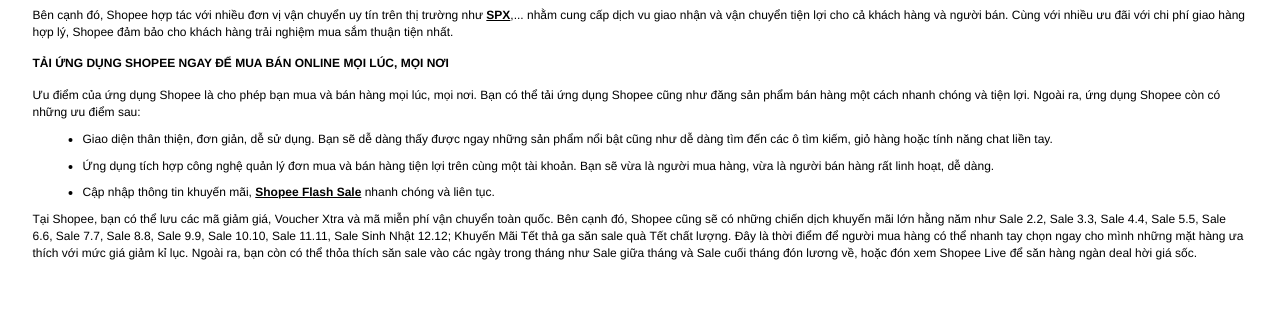
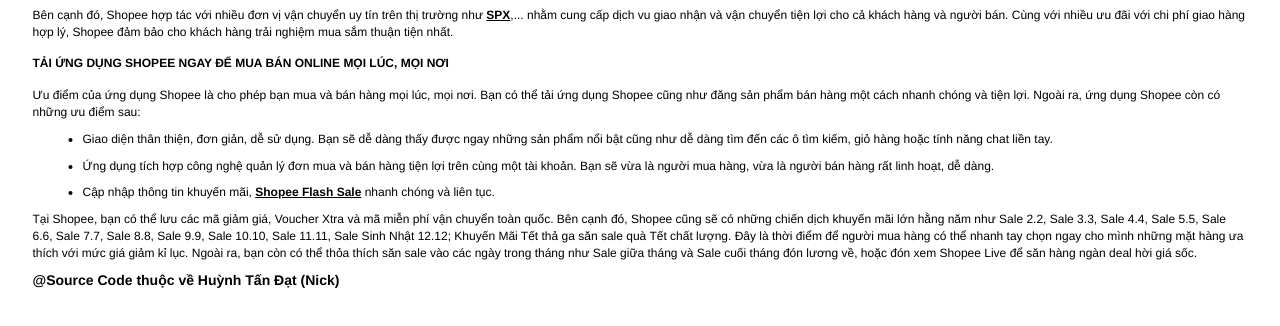
Before and after one commit to nick1714/Shopee-web, a plain HTML site: page index.html in a window 1280 px wide. Shown: the part 2832-3158 px from the top of the page. Drawn offline with Linux system fonts and the light colour scheme.

Commit message:
index.html

```diff
--- a/index.html
+++ b/index.html
@@ -620,6 +620,7 @@
                 <li>Cập nhập thông tin khuyến mãi, <a href="">Shopee Flash Sale</a> nhanh chóng và liên tục.</li>
             </ul>
             <p><span>Tại Shopee, bạn có thể lưu các mã giảm giá, Voucher Xtra và mã miễn phí vận chuyển toàn quốc. Bên cạnh đó, Shopee cũng sẽ có những chiến dịch khuyến mãi lớn hằng năm như Sale 2.2, Sale 3.3, Sale 4.4, Sale 5.5, Sale 6.6, Sale 7.7, Sale 8.8, Sale 9.9, Sale 10.10, Sale 11.11, Sale Sinh Nhật 12.12; Khuyến Mãi Tết thả ga săn sale quà Tết chất lượng. Đây là thời điểm để người mua hàng có thể nhanh tay chọn ngay cho mình những mặt hàng ưa thích với mức giá giảm kỉ lục. Ngoài ra, bạn còn có thể thỏa thích săn sale vào các ngày trong tháng như Sale giữa tháng và Sale cuối tháng đón lương về, hoặc đón xem Shopee Live để săn hàng ngàn deal hời giá sốc.</span></p>
+            <h1>@Source Code thuộc về Huỳnh Tấn Đạt (Nick)</h1>
         </div>
     </footer>
 </body>
```
